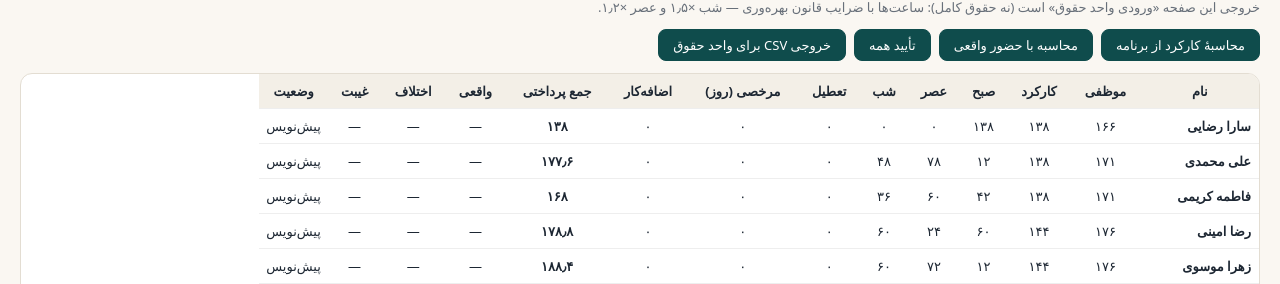
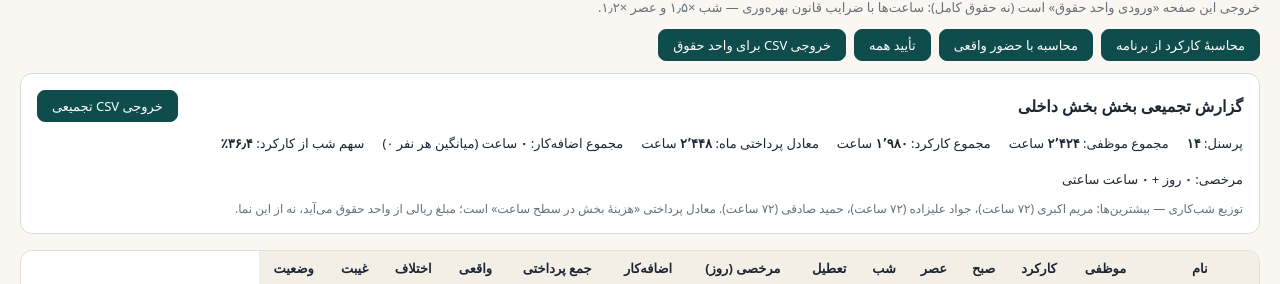
Before and after one commit to themorida-commits/hejle, a React (Vite) app: page /work-records in a window 1280 px wide. Both pictures are taken after a click on the button "محاسبهٔ کارکرد از برنامه". Shown: the part 213-497 px from the top of the page. Built offline with nearby package versions, Linux system fonts and the light colour scheme; no server answers.

Commit message:
feat: ward aggregate work-record report (spec P1-03) with CSV export

```diff
--- a/package.json
+++ b/package.json
@@ -10,7 +10,7 @@
     "preview": "vite preview",
     "test:golden": "node --import tsx --test tests/golden/solver.golden.test.ts",
     "test:rls": "bash supabase/tests/run_rls_tests.sh",
-    "test": "node --import tsx --test tests/golden/solver.golden.test.ts tests/solverClient.test.ts tests/rules/engine.test.ts tests/aiProxy.test.ts tests/phase1/services.test.ts tests/data/repositories.test.ts tests/phase2/attendance.test.ts tests/phase3/modules.test.ts tests/auth/context.test.ts tests/phase1/hourlyLeave.test.ts",
+    "test": "node --import tsx --test tests/golden/solver.golden.test.ts tests/solverClient.test.ts tests/rules/engine.test.ts tests/aiProxy.test.ts tests/phase1/services.test.ts tests/data/repositories.test.ts tests/phase2/attendance.test.ts tests/phase3/modules.test.ts tests/auth/context.test.ts tests/phase1/hourlyLeave.test.ts tests/phase1/wardSummary.test.ts",
     "test:unit": "npx vitest run tests/phase4/karanehEngine.test.ts tests/phase4/credentialGate.test.ts tests/phase4/personnelImport.test.ts tests/phase4/rosterImport.test.ts tests/phase4/karanehPresets.test.ts"
   },
   "dependencies": {
--- a/src/features/workRecords/workRecordService.ts
+++ b/src/features/workRecords/workRecordService.ts
@@ -120,6 +120,72 @@ export function computeWorkRecords(args: {
   });
 }
 
+/** گزارش تجمیعی بخش (خروجی P1-03 اسپک): جمع‌ها، توزیع شب‌کاری و معادل پرداختی ماه. */
+export interface WardWorkSummary {
+  headcount: number;
+  totalDutyHours: number;
+  totalWorkedHours: number;
+  totalPaidHours: number;
+  totalOvertimeHours: number;
+  totalNightHours: number;
+  totalEveningHours: number;
+  totalMorningHours: number;
+  totalHolidayHours: number;
+  totalLeaveDays: number;
+  totalHourlyLeaveHours: number;
+  nightSharePct: number;
+  avgOvertimePerPerson: number;
+  topNight: { employeeName: string; nightHours: number }[];
+}
+
+export function summarizeWardWork(records: WorkRecord[]): WardWorkSummary {
+  const sum = (f: (r: WorkRecord) => number) => records.reduce((a, r) => a + f(r), 0);
+  const totalWorkedHours = sum(r => r.workedHours);
+  const totalNightHours = sum(r => r.nightHours);
+  const totalOvertimeHours = sum(r => r.overtimeHours);
+  return {
+    headcount: records.length,
+    totalDutyHours: sum(r => r.dutyHours),
+    totalWorkedHours,
+    totalPaidHours: sum(r => r.totalPaidHours),
+    totalOvertimeHours,
+    totalNightHours,
+    totalEveningHours: sum(r => r.eveningHours),
+    totalMorningHours: sum(r => r.morningHours),
+    totalHolidayHours: sum(r => r.holidayHours),
+    totalLeaveDays: sum(r => r.leaveDays),
+    totalHourlyLeaveHours: sum(r => r.hourlyLeaveHours ?? 0),
+    nightSharePct: totalWorkedHours > 0 ? (totalNightHours / totalWorkedHours) * 100 : 0,
+    avgOvertimePerPerson: records.length > 0 ? totalOvertimeHours / records.length : 0,
+    topNight: [...records]
+      .sort((a, b) => b.nightHours - a.nightHours)
+      .slice(0, 3)
+      .map(r => ({ employeeName: r.employeeName, nightHours: r.nightHours })),
+  };
+}
+
+export function wardSummaryToCsv(s: WardWorkSummary, wardName: string): string {
+  const r1 = (n: number) => Math.round(n * 10) / 10;
+  const rows: [string, number | string][] = [
+    ['بخش', wardName],
+    ['تعداد پرسنل', s.headcount],
+    ['مجموع موظفی (ساعت)', r1(s.totalDutyHours)],
+    ['مجموع کارکرد (ساعت)', r1(s.totalWorkedHours)],
+    ['مجموع معادل پرداختی (ساعت)', r1(s.totalPaidHours)],
+    ['مجموع اضافه‌کار (ساعت)', r1(s.totalOvertimeHours)],
+    ['میانگین اضافه‌کار هر نفر (ساعت)', r1(s.avgOvertimePerPerson)],
+    ['مجموع صبح (ساعت)', r1(s.totalMorningHours)],
+    ['مجموع عصر (ساعت)', r1(s.totalEveningHours)],
+    ['مجموع شب (ساعت)', r1(s.totalNightHours)],
+    ['سهم شب از کارکرد (٪)', r1(s.nightSharePct)],
+    ['مجموع تعطیل (ساعت)', r1(s.totalHolidayHours)],
+    ['مجموع مرخصی (روز)', r1(s.totalLeaveDays)],
+    ['مجموع مرخصی ساعتی (ساعت)', r1(s.totalHourlyLeaveHours)],
+    ...s.topNight.map((t, i) => [`بیشترین شب‌کاری ${i + 1}`, `${t.employeeName}: ${r1(t.nightHours)} ساعت`] as [string, string]),
+  ];
+  return '\uFEFF' + rows.map(([k, v]) => `${k},${v}`).join('\n');
+}
+
 const HEADERS = [
   'کد پرسنلی', 'نام', 'موظفی (ساعت)', 'کارکرد (ساعت)', 'صبح (ساعت)', 'عصر (ساعت)',
   'شب (ساعت)', 'تعطیل (ساعت)', 'مرخصی (روز)', 'مرخصی ساعتی (ساعت)', 'اضافه‌کار (ساعت)',
--- a/src/pages/WorkRecordsPage.tsx
+++ b/src/pages/WorkRecordsPage.tsx
@@ -1,5 +1,5 @@
 import { useAppStore, J_YEAR, J_MONTH } from '../store/appStore';
-import { computeWorkRecords, workRecordsToCsv } from '../features/workRecords/workRecordService';
+import { computeWorkRecords, workRecordsToCsv, summarizeWardWork, wardSummaryToCsv } from '../features/workRecords/workRecordService';
 import { reconcileAttendance, summarizeAttendance } from '../features/attendance/attendanceService';
 import { DEFAULT_GLOBAL_SETTINGS } from '../core/defaults';
 import { useMemo } from 'react';
@@ -62,6 +62,18 @@ export default function WorkRecordsPage() {
     setStatus('exported');
   };
 
+  const summary = useMemo(() => summarizeWardWork(records), [records]);
+  const wardName = st.departments.find(d => d.id === st.departmentId)?.name ?? 'بخش';
+  const downloadSummaryCsv = () => {
+    const blob = new Blob([wardSummaryToCsv(summary, wardName)], { type: 'text/csv;charset=utf-8' });
+    const url = URL.createObjectURL(blob);
+    const a = document.createElement('a');
+    a.href = url;
+    a.download = `ward-summary-${J_YEAR}-${J_MONTH}.csv`;
+    a.click();
+    URL.revokeObjectURL(url);
+  };
+
   return (
     <div>
       <h1>کارکرد ماهانه — مهر ۱۴۰۵</h1>
@@ -72,6 +84,27 @@ export default function WorkRecordsPage() {
         <button onClick={() => setStatus('approved')} disabled={records.length === 0}>تأیید همه</button>
         <button onClick={downloadCsv} disabled={records.length === 0}>خروجی CSV برای واحد حقوق</button>
       </div>
+      {records.length > 0 && (
+        <section style={{ background: '#fff', border: '1px solid #cfe0da', borderRadius: 12, padding: 16, marginBottom: 16 }}>
+          <div style={{ display: 'flex', justifyContent: 'space-between', alignItems: 'center', flexWrap: 'wrap', gap: 8 }}>
+            <h2 style={{ margin: 0, fontSize: 16 }}>گزارش تجمیعی بخش {wardName}</h2>
+            <button onClick={downloadSummaryCsv}>خروجی CSV تجمیعی</button>
+          </div>
+          <div style={{ display: 'flex', gap: 18, flexWrap: 'wrap', fontSize: 13, marginTop: 12 }}>
+            <span>پرسنل: <strong>{fa(summary.headcount)}</strong></span>
+            <span>مجموع موظفی: <strong>{fa(summary.totalDutyHours)}</strong> ساعت</span>
+            <span>مجموع کارکرد: <strong>{fa(summary.totalWorkedHours)}</strong> ساعت</span>
+            <span>معادل پرداختی ماه: <strong>{fa(summary.totalPaidHours)}</strong> ساعت</span>
+            <span>مجموع اضافه‌کار: <strong>{fa(summary.totalOvertimeHours)}</strong> ساعت (میانگین هر نفر {fa(summary.avgOvertimePerPerson)})</span>
+            <span>سهم شب از کارکرد: <strong>{fa(summary.nightSharePct)}٪</strong></span>
+            <span>مرخصی: <strong>{fa(summary.totalLeaveDays)}</strong> روز + <strong>{fa(summary.totalHourlyLeaveHours)}</strong> ساعت ساعتی</span>
+          </div>
+          <p style={{ fontSize: 12, color: '#68707a', marginBottom: 0 }}>
+            توزیع شب‌کاری — بیشترین‌ها: {summary.topNight.map(t => `${t.employeeName} (${fa(t.nightHours)} ساعت)`).join('، ') || '—'}.
+            معادل پرداختی «هزینهٔ بخش در سطح ساعت» است؛ مبلغ ریالی از واحد حقوق می‌آید، نه از این نما.
+          </p>
+        </section>
+      )}
       <div style={{ overflowX: 'auto', background: '#fff', border: '1px solid #e3ddd2', borderRadius: 12 }}>
         <table style={{ borderCollapse: 'collapse', fontSize: 13, minWidth: 1000 }}>
           <thead><tr style={{ background: '#f3efe7' }}>
```
Also changed, not shown: 1 other file (tests, documents, lock files or other folders).
